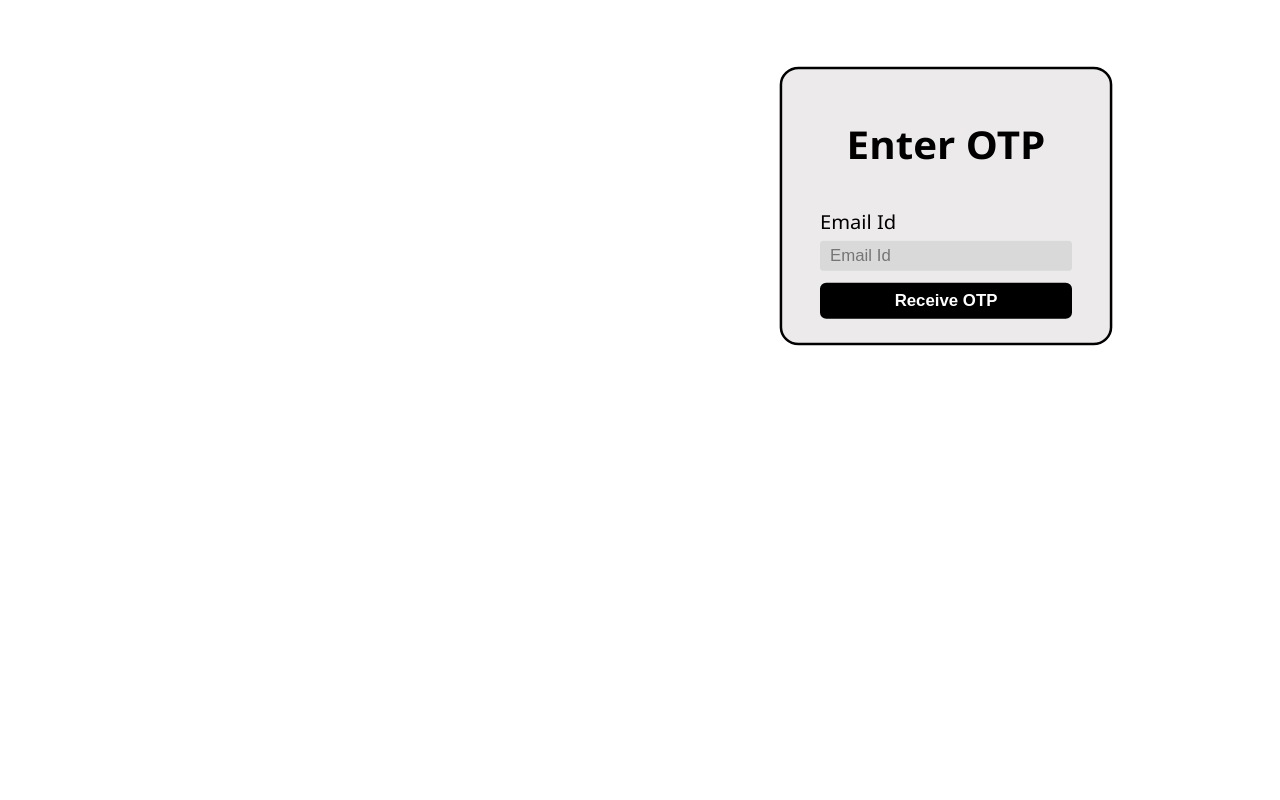
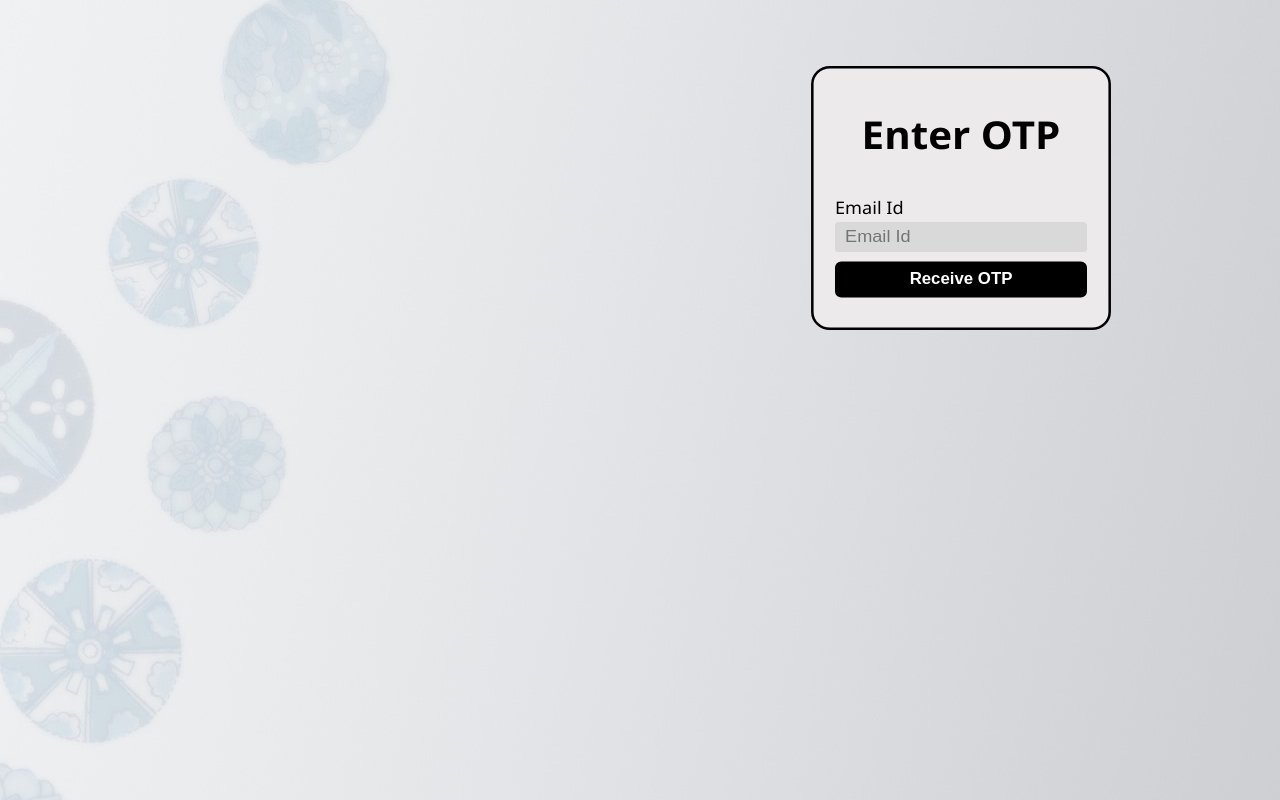
Before and after one commit to Likhith025/timetablegen, a React (Vite) app in the folder frontend/: page /otp in a window 1280 px wide. Built offline with nearby package versions, Linux system fonts and the light colour scheme.

Commit message:
Added Background

```diff
--- a/frontend/package.json
+++ b/frontend/package.json
@@ -13,6 +13,7 @@
     "@react-oauth/google": "^0.12.1",
     "axios": "^1.8.1",
     "cors": "^2.8.5",
+    "jwt-decode": "^4.0.0",
     "react": "^19.0.0",
     "react-dom": "^19.0.0",
     "react-router-dom": "^7.1.5",
--- a/frontend/src/Global.css
+++ b/frontend/src/Global.css
@@ -19,6 +19,22 @@ body{
 
 a{
     color: black;
+}
+
+.bgsetup {
+    position: fixed; /* Ensures full coverage */
+    top: 0;
+    left: 0;
+    width: 100vw;
+    height: 100vh;
+
+    background-image: url("./assets/bg.jpg"); /* Adjust the path */
+    background-size: cover;
+    background-position: center;
+    background-repeat: no-repeat;
+    background-attachment: fixed;
+
+    overflow: hidden; /* Prevents white spaces */
 }
 
 .loginpage {
--- a/frontend/src/LogIn.css
+++ b/frontend/src/LogIn.css
@@ -1,36 +1,41 @@
-.box1{
+.box1 {
     display: flex;
     flex-direction: column;
     justify-content: center;
     width: fit-content;
+    max-height: 100vh;
     transform: scaleX(1.05);
     border: 2px solid black;
-    margin: 10px;
-    padding: 20px;
+    margin: 8px;
+    padding: 12px;
+    padding-bottom: 25px;
     align-items: center;
-    background-color:#edeaeb;
+    background-color: #edeaeb;
     border-radius: 15px;
+    gap: 3px; /* Reduce spacing between elements */
 }
 
 .labeldiv,
-.forgotpassword  {
+.forgotpassword {
     display: flex;
     flex-direction: column;
     justify-content: center;
-    gap: 5px;
-    margin: 10px;
-    padding: 0px;
+    gap: 3px; /* Reduce vertical spacing */
+    margin: 5px; /* Reduce margin */
+    padding: 0;
 }
 
 .labeldiv p,
 .labeldiv input,
 .forgotpassword {
-    margin: 0; /* Remove extra margins */
-    padding: 0; /* Remove extra padding */
-    border: none; /* Optional: Remove any unwanted border spacing */
+    margin: 0;
+    padding: 0;
+    border: none;
+    font-size: 0.9rem; /* Reduce text size slightly */
 }
 
-.OTP{
+.OTP {
     display: flex;
     flex-direction: row;
+    gap: 5px; /* Reduce spacing between OTP fields */
 }
--- a/frontend/src/Paths.jsx
+++ b/frontend/src/Paths.jsx
@@ -13,13 +13,12 @@ import Register from './pages/Login/Register';
 import NewPassword from './pages/Login/NewPassword';
 import OTpass from './pages/Login/OTpass';
 import Dashboard from './pages/Dashboard/Dashboard';
-import PageNot from './pages/PageNot';
+import PageNot from './pages/PageNotFound/PageNot';
 
 const Paths = () => {
   return (
     <GoogleOAuthProvider clientId="252303016884-ml8b3g00san0u75nuqtgf3ss8dr5kvkb.apps.googleusercontent.com">
       <Routes>
-        <Route path="*" element={<PageNot />} />
         <Route path="/" element={<Login />} />
         <Route path="/view" element={<View />} />
         <Route path="/loader" element={<Loader />} />
@@ -27,6 +26,7 @@ const Paths = () => {
         <Route path="/newpassword" element={<NewPassword />} />
         <Route path="/otp" element={<OTpass />} />
         <Route path="/dashboard" element={<Dashboard />} />
+        <Route path="*" element={<PageNot />} />
       </Routes>
     </GoogleOAuthProvider>
   );
--- a/frontend/src/pages/Dashboard/Dashboard.jsx
+++ b/frontend/src/pages/Dashboard/Dashboard.jsx
@@ -40,7 +40,7 @@ const Dashboard = () => {
           console.error('Invalid stored token:', error);
         }
       } else {
-        navigate('/login');
+        navigate('/');
       }
     }
   }, [navigate]);
--- a/frontend/src/pages/Login/Login.jsx
+++ b/frontend/src/pages/Login/Login.jsx
@@ -2,6 +2,7 @@ import React, { useState } from 'react';
 import { useNavigate } from 'react-router-dom';
 import { useGoogleLogin } from '@react-oauth/google';
 import API_BASE_URL from '../../src.js';
+import {assets} from '../../assets/assets.js'
 
 const Login = () => {
   const [email, setEmail] = useState('');
@@ -44,6 +45,9 @@ const Login = () => {
   };
 
   return (
+<div
+  className="bgsetup"
+>
     <div className='loginpage'>
       <div className="box1">
         <h1>Log In</h1>
@@ -121,6 +125,7 @@ const Login = () => {
         </p>
       </div>
     </div>
+    </div>
   );
 };
 
--- a/frontend/src/pages/Login/NewPassword.jsx
+++ b/frontend/src/pages/Login/NewPassword.jsx
@@ -49,6 +49,7 @@ const NewPassword = () => {
   };
 
   return (
+    <div className="bgsetup">
     <div className='loginpage'>
       <div className="box1">
         <h1>New Password</h1>
@@ -56,7 +57,7 @@ const NewPassword = () => {
         {/* Display OTP and Email */}
         <div className="info-box">
           <p><strong>Email:</strong> {email}</p>
-          <p><strong>OTP:</strong> {otp}</p>
+          {/*<p><strong>OTP:</strong> {otp}</p>*/}
         </div>
 
         {error && <p className="error">{error}</p>}
@@ -93,6 +94,7 @@ const NewPassword = () => {
         </button>
       </div>
     </div>
+    </div>
   );
 };
 
--- a/frontend/src/pages/Login/OTpass.jsx
+++ b/frontend/src/pages/Login/OTpass.jsx
@@ -77,6 +77,7 @@ const OTpass = () => {
   };
 
   return (
+    <div className="bgsetup">
     <div className='loginpage'>
       <div className="box1">
         <h1>Enter OTP</h1>
@@ -132,6 +133,7 @@ const OTpass = () => {
         )}
       </div>
     </div>
+    </div>
   );
 }
 
--- a/frontend/src/pages/Login/Register.jsx
+++ b/frontend/src/pages/Login/Register.jsx
@@ -71,6 +71,7 @@ const Register = () => {
   });
 
   return (
+    <div className="bgsetup">
     <div className='loginpage'>
       <div className="box1">
         <h1>Register</h1>
@@ -152,15 +153,15 @@ const Register = () => {
             )}
           </>
         )}
-        <br />
         <button className="button1" onClick={handleRegister}>Register</button>
-        <p>Or</p>
+        <span>Or</span>
         <button className="SignInWithGoogle" onClick={() => googleSignup()}>
           <img src="https://developers.google.com/identity/images/g-logo.png" alt="Google Logo" className="glogo" style={{ width: '20px', height: '20px', marginRight: '8px' }} />
           Sign Up with Google
         </button>
-        <p>Already have an Account? <a href="#" onClick={(e) => { e.preventDefault(); navigate('/'); }}>Log In</a></p>
+        <span>Already have an Account? <a href="#" onClick={(e) => { e.preventDefault(); navigate('/'); }}>Log In</a></span>
       </div>
+    </div>
     </div>
   );
 };
--- a/frontend/src/pages/PageNot.jsx
+++ /dev/null
@@ -1,11 +0,0 @@
-import React from 'react'
-
-const PageNot = () => {
-  return (
-    <div>
-      Page not found
-    </div>
-  )
-}
-
-export default PageNot
--- /dev/null
+++ b/frontend/src/pages/PageNotFound/PageNot.jsx
@@ -0,0 +1,17 @@
+import React from 'react'
+import "./PageNotFound.css"
+import { useNavigate } from 'react-router-dom'
+
+const PageNot = () => {
+  const navigate = useNavigate();
+  return (
+    <div className='pnf'>
+      <h1>Page not found</h1>
+      <button className='button1' onClick={()=>{navigate("/dashboard")}}>
+        Go to Home
+      </button>
+    </div>
+  )
+}
+
+export default PageNot
--- /dev/null
+++ b/frontend/src/pages/PageNotFound/PageNotFound.css
@@ -0,0 +1,6 @@
+.pnf{
+    display: flex;
+    align-items: center;
+    justify-content: center;
+    flex-direction: column;
+}
```
Also changed, not shown: 1 other file (tests, documents, lock files or other folders).
